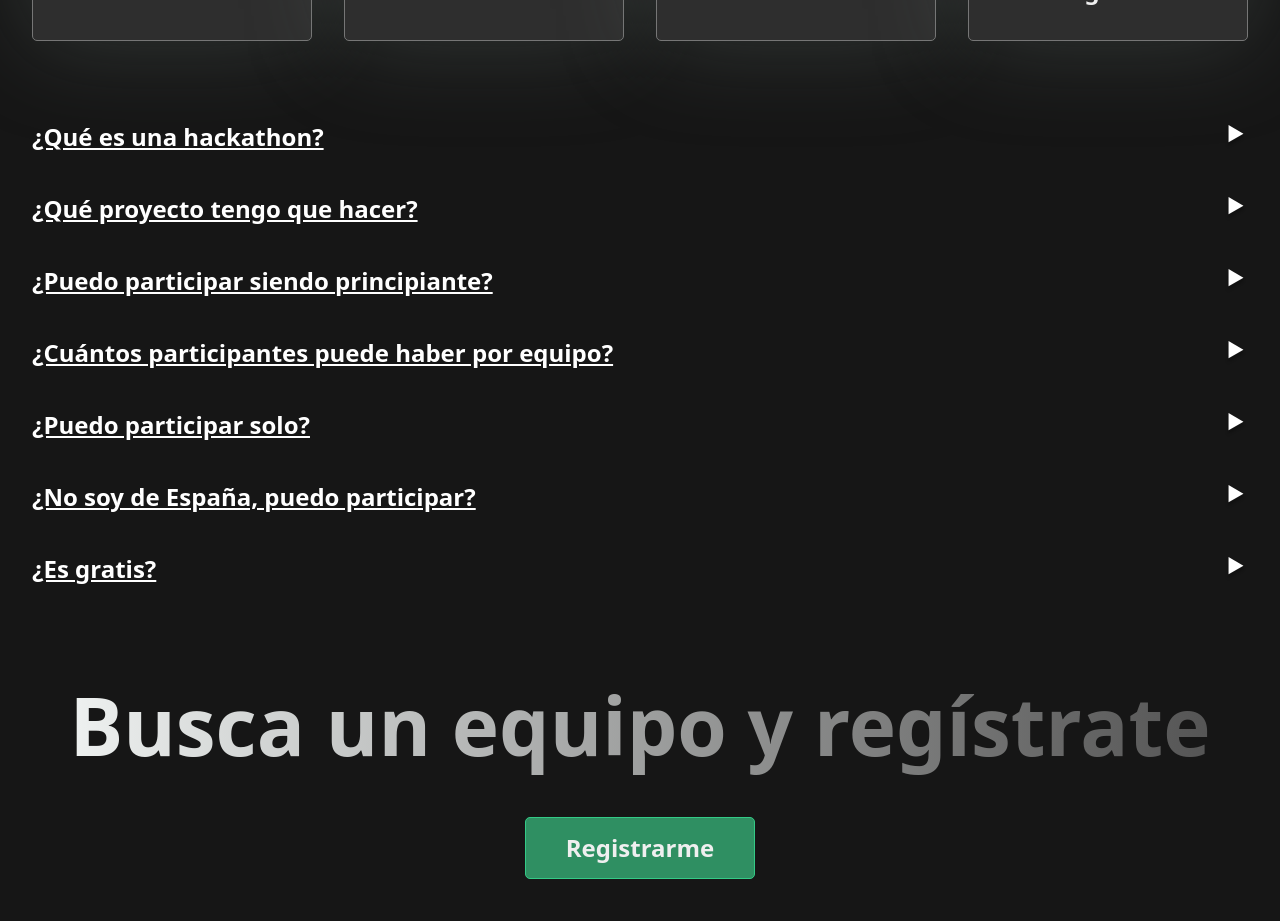
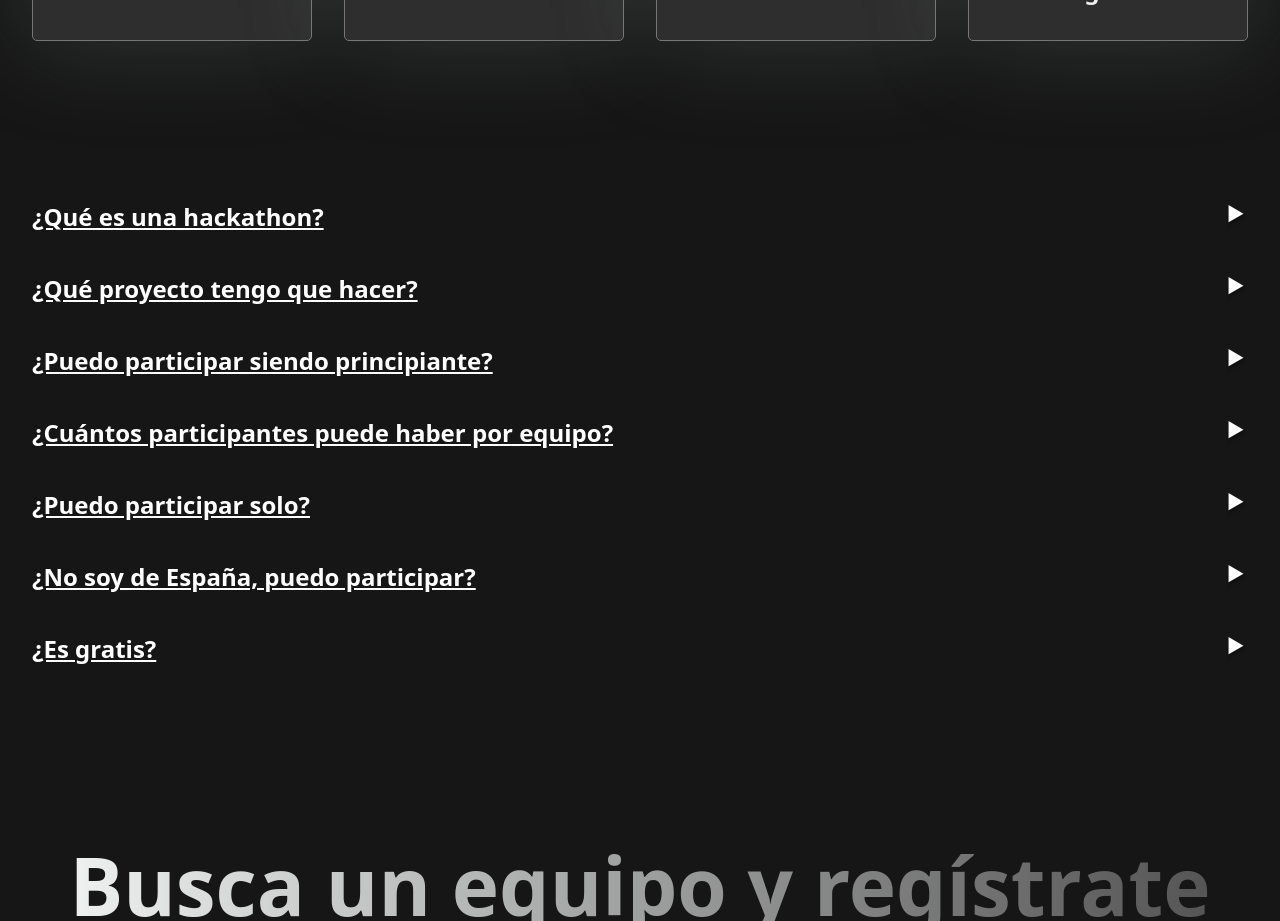
Before and after one commit to afordigital/hackaton-del-dev, a React (Vite) app: page / in a window 1280 px wide. Shown: the part 3680-4601 px from the top of the page. Built offline with nearby package versions, Linux system fonts and the light colour scheme.

Commit message:
chore(faq): add margins

```diff
--- a/src/components/FAQ.tsx
+++ b/src/components/FAQ.tsx
@@ -21,5 +21,5 @@ export const Faq = () => {
     ))
   }
 
-  return <div className="flex flex-col gap-10">{renderFaqs()}</div>
+  return <div className="flex flex-col gap-10 my-20">{renderFaqs()}</div>
 }
```
